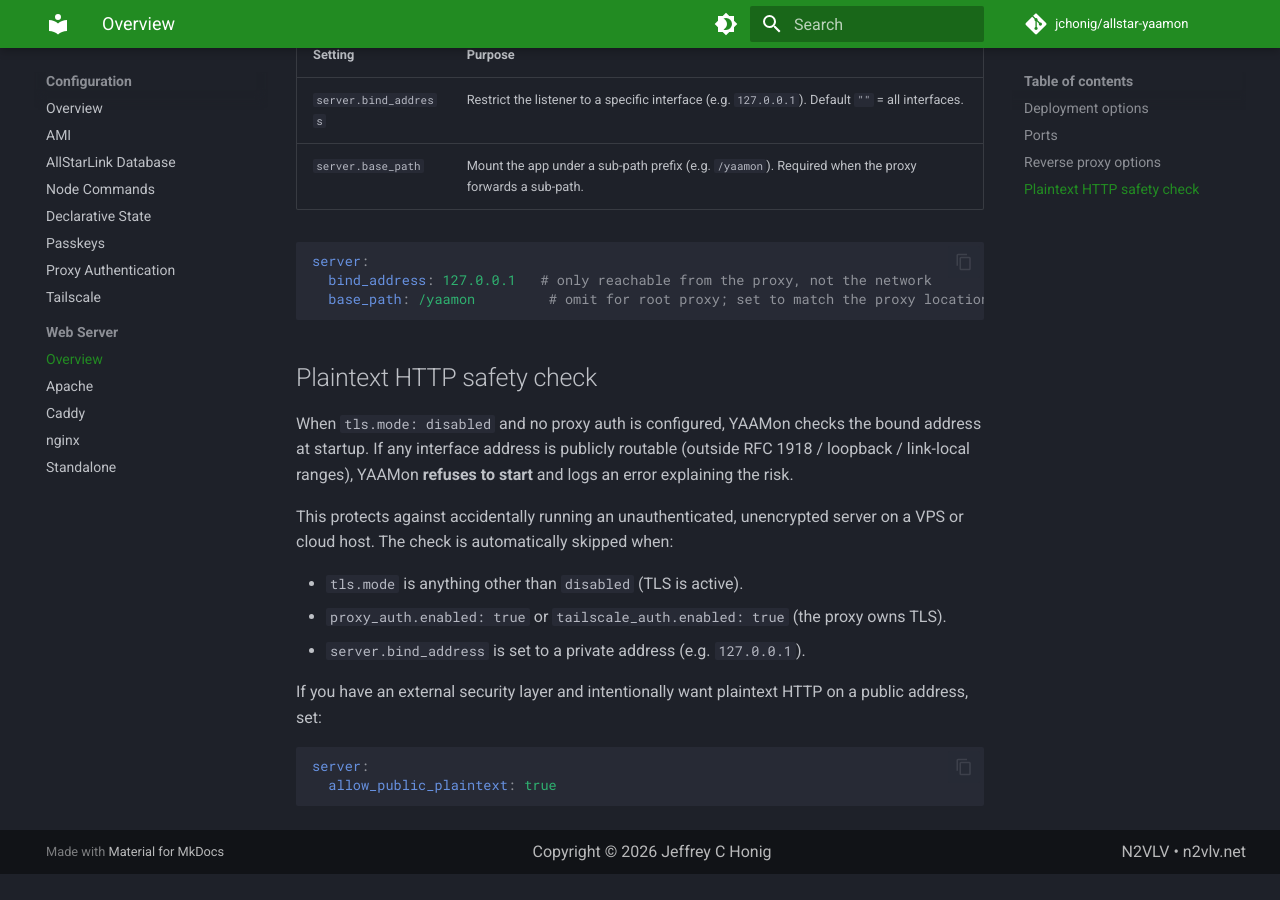
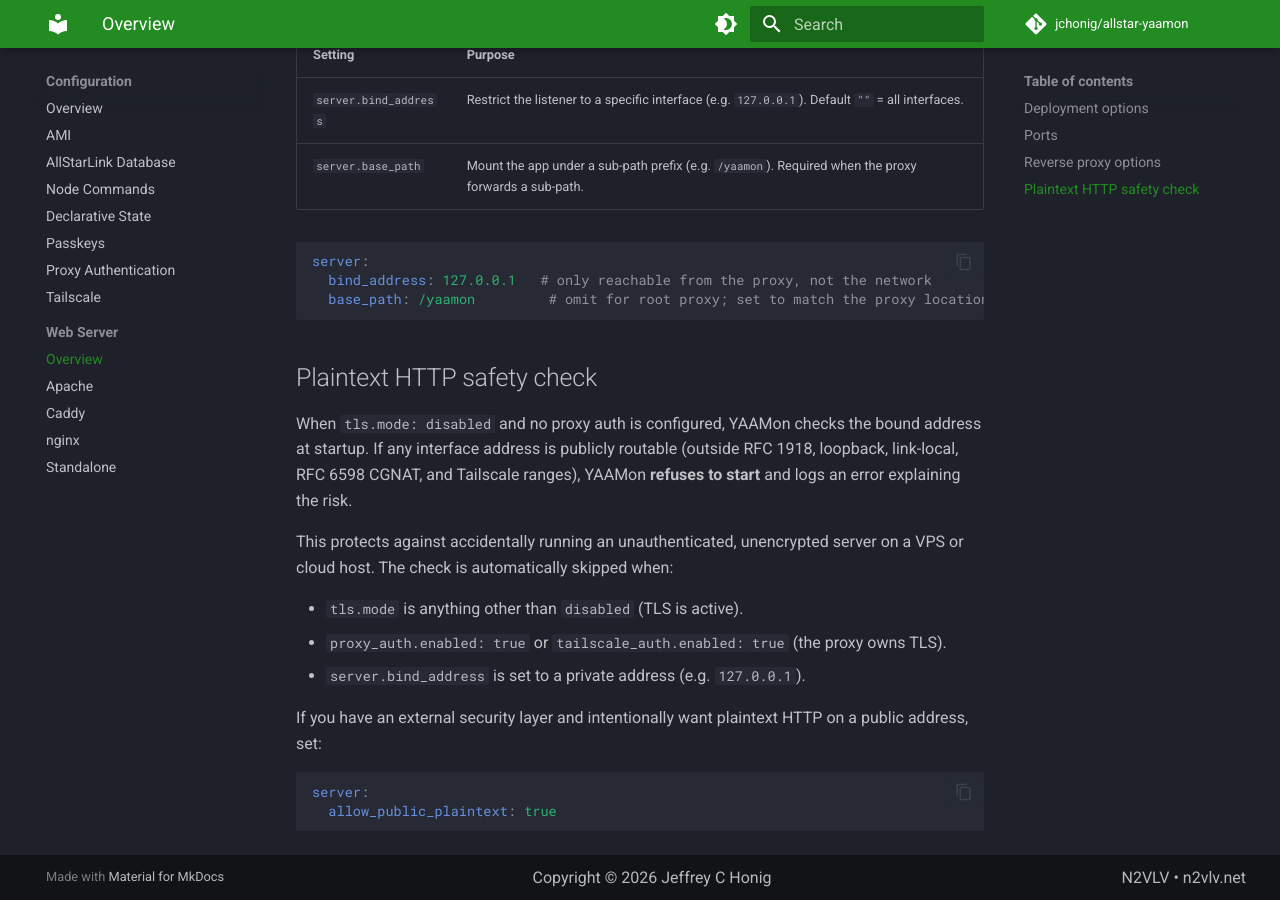
Before and after one commit to jchonig/allstar-yaamon, an MkDocs documentation site: the page built from docs/configuration/web-server/README.md, in a window 1280 px wide and 900 px high, scrolled down 1061 px. Built offline with MkDocs 1.6.1 and Material for MkDocs 9.7.7, drawn with Linux system fonts in a browser that asks for light colours; comment, search, counter and statistics services are not loaded; before the commit the page ends 1935 px from its top, so only the background shows below that.

Commit message:
fix: treat RFC 6598 CGNAT and Tailscale addresses as private (#43)
100.64.0.0/10 (RFC 6598 Shared Address Space) and fd7a:115c:a1e0::/48
(Tailscale overlay) are never publicly routable, so the plaintext HTTP
safety check should not block startup when the server binds one of these
addresses.

Co-authored-by: Claude Sonnet 4.6 <noreply@anthropic.com>

```diff
--- a/docs/configuration/web-server/README.md
+++ b/docs/configuration/web-server/README.md
@@ -48,8 +48,8 @@ server:
 
 When `tls.mode: disabled` and no proxy auth is configured, YAAMon checks the
 bound address at startup. If any interface address is publicly routable
-(outside RFC 1918 / loopback / link-local ranges), YAAMon **refuses to start**
-and logs an error explaining the risk.
+(outside RFC 1918, loopback, link-local, RFC 6598 CGNAT, and Tailscale
+ranges), YAAMon **refuses to start** and logs an error explaining the risk.
 
 This protects against accidentally running an unauthenticated, unencrypted
 server on a VPS or cloud host. The check is automatically skipped when:
```
Also changed, not shown: docs/configuration/README.md (+1 -1 lines), docs/design/authentication.md (+1 -1 lines), 2 other files.
